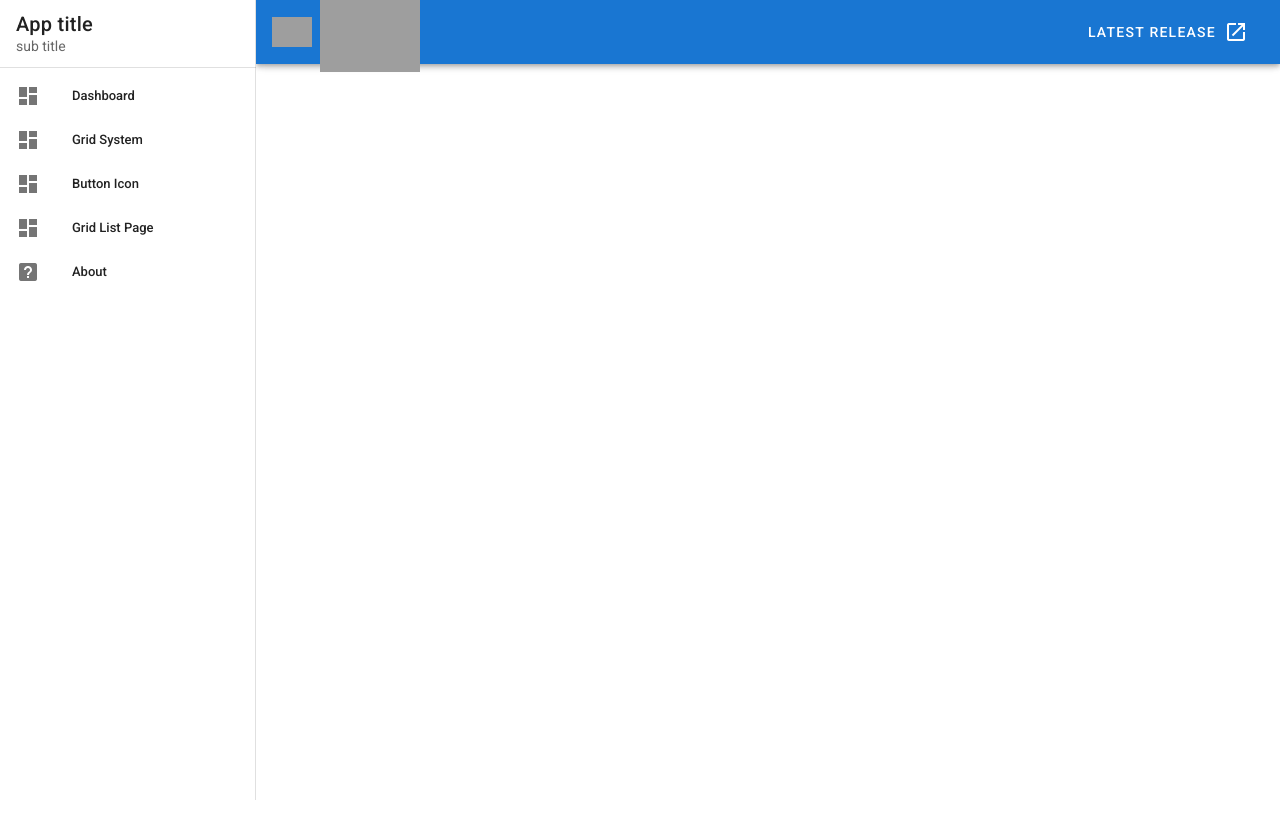
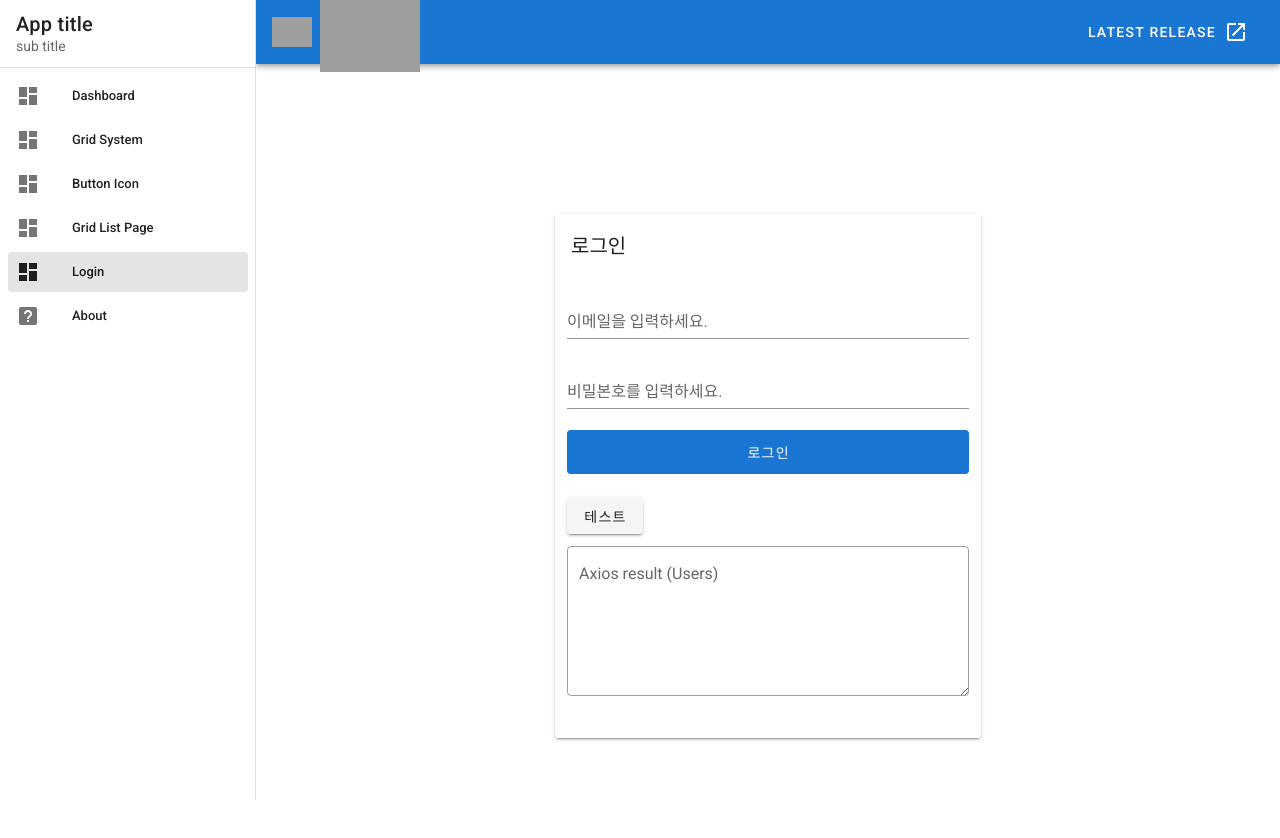
Before and after one commit to songnumber1/my-front-end, a Vue app: page /login in a window 1280 px wide. Shown: the top 838 px of the page. Before the commit the page ends 800 px from the top, so only its background shows below. Built offline with nearby package versions, Linux system fonts and the light colour scheme; grey boxes are pictures that could not be loaded.

Commit message:
vuetify login 화면 가운데 출력, axios 설치, axios 결과 로그인 화면에 출력

```diff
--- a/package.json
+++ b/package.json
@@ -8,6 +8,7 @@
     "lint": "vue-cli-service lint"
   },
   "dependencies": {
+    "axios": "^0.21.1",
     "core-js": "^3.6.5",
     "vue": "^2.6.11",
     "vue-router": "^3.2.0",
--- a/src/App.vue
+++ b/src/App.vue
@@ -91,6 +91,7 @@ export default {
           { title: 'Grid System', icon: 'mdi-view-dashboard', to:'/grid-system' },
           { title: 'Button Icon', icon: 'mdi-view-dashboard', to:'/button-icon' },
           { title: 'Grid List Page', icon: 'mdi-view-dashboard', to:'/grid-list-page' },
+          { title: 'Login', icon: 'mdi-view-dashboard', to:'/login' },
           { title: 'About', icon: 'mdi-help-box' },
         ],
         right: null,
--- a/src/router/index.js
+++ b/src/router/index.js
@@ -4,6 +4,7 @@ import Dashboard from '../views/Dashboard.vue'
 import GridSystem from '../views/GridSystem.vue'
 import ButtonIcon from '../views/ButtonIcon.vue'
 import GridListPage from '../views/GridListPage.vue'
+import Login from '../views/Login.vue'
 
 Vue.use(VueRouter)
 
@@ -27,7 +28,12 @@ const routes = [
     path: '/grid-list-page',
     name: 'GridListPage',
     component: GridListPage
-  }
+  },
+  {
+    path: '/login',
+    name: 'Login',
+    component: Login
+  },
 ]
 
 const router = new VueRouter({
--- /dev/null
+++ b/src/views/Login.vue
@@ -0,0 +1,95 @@
+<template>
+  <v-app>
+      <v-container fill-height fluid style="max-width:450px">
+        <v-row row wrap align-center>
+            <v-col xs12>
+              <v-alert class="mb-3" type="error" v-if="false">
+                  아이디와 비밀번호를 확인해주세요.
+              </v-alert>
+
+              <v-alert class="mb-3" type="success" v-if="false">
+                  로그인이 완료되었습니다.
+              </v-alert>
+
+              <!-- <v-alert class="mb-3" :value="isLoginError" type="error">
+                  아이디와 비밀번호를 확인해주세요.
+              </v-alert>
+
+              <v-alert class="mb-3" :value="isLogin" type="success">
+                  로그인이 완료되었습니다.
+              </v-alert> -->
+
+              <v-card>
+                  <v-toolbar flat>
+                      <v-toolbar-title>로그인</v-toolbar-title>
+                  </v-toolbar>
+
+                  <div class="pa-3">
+                      <v-text-field label="이메일을 입력하세요."></v-text-field>
+                      <v-text-field label="비밀본호를 입력하세요."></v-text-field>
+
+                      <v-btn color="primary" depressed block large>로그인</v-btn>
+
+                      <!-- <v-text-field v-model="email" label="이메일을 입력하세요."></v-text-field>
+                      <v-text-field v-model="password" label="비밀본호를 입력하세요."></v-text-field>
+
+                      <v-btn color="primary" depressed block large @click="login({email, password})">로그인</v-btn> -->
+                      <br/><v-btn @click="test">테스트</v-btn>
+                      <br/>
+                      <v-textarea
+                        class="mt-3"
+                        outlined
+                        name="input-7-1"
+                        label="Axios result (Users)"
+                        v-model="axiosResult"/>
+                  </div>
+              </v-card>
+          </v-col>
+        </v-row>
+      </v-container>
+  </v-app>
+</template>
+
+<script>
+//import { mapState, mapActions } from "vuex"
+import axios from "axios"
+
+export default {
+    data() {
+        return {
+            email: null,
+            password: null,
+            axiosResult: null,
+            alignments: [
+                'start',
+                'center',
+                'end',
+            ],
+        }
+    },
+    computed: {
+        //...mapState(["isLogin", "isLoginError"])
+    },
+    methods: {
+        //...mapActions("[login"),
+        test() {
+            axios
+            .get("https://reqres.in/api/user?page=2")
+            .then(res => {
+                console.log(res);
+                this.axiosResult = res.data.data.map(item=> item.name);
+            })
+            .catch(err =>{
+                console.log(err)
+            })
+            .then(() => {
+
+            })
+        }
+    }
+}
+</script>
+
+<style>
+
+</style>
```
Also changed, not shown: 1 other file (tests, documents, lock files or other folders).
